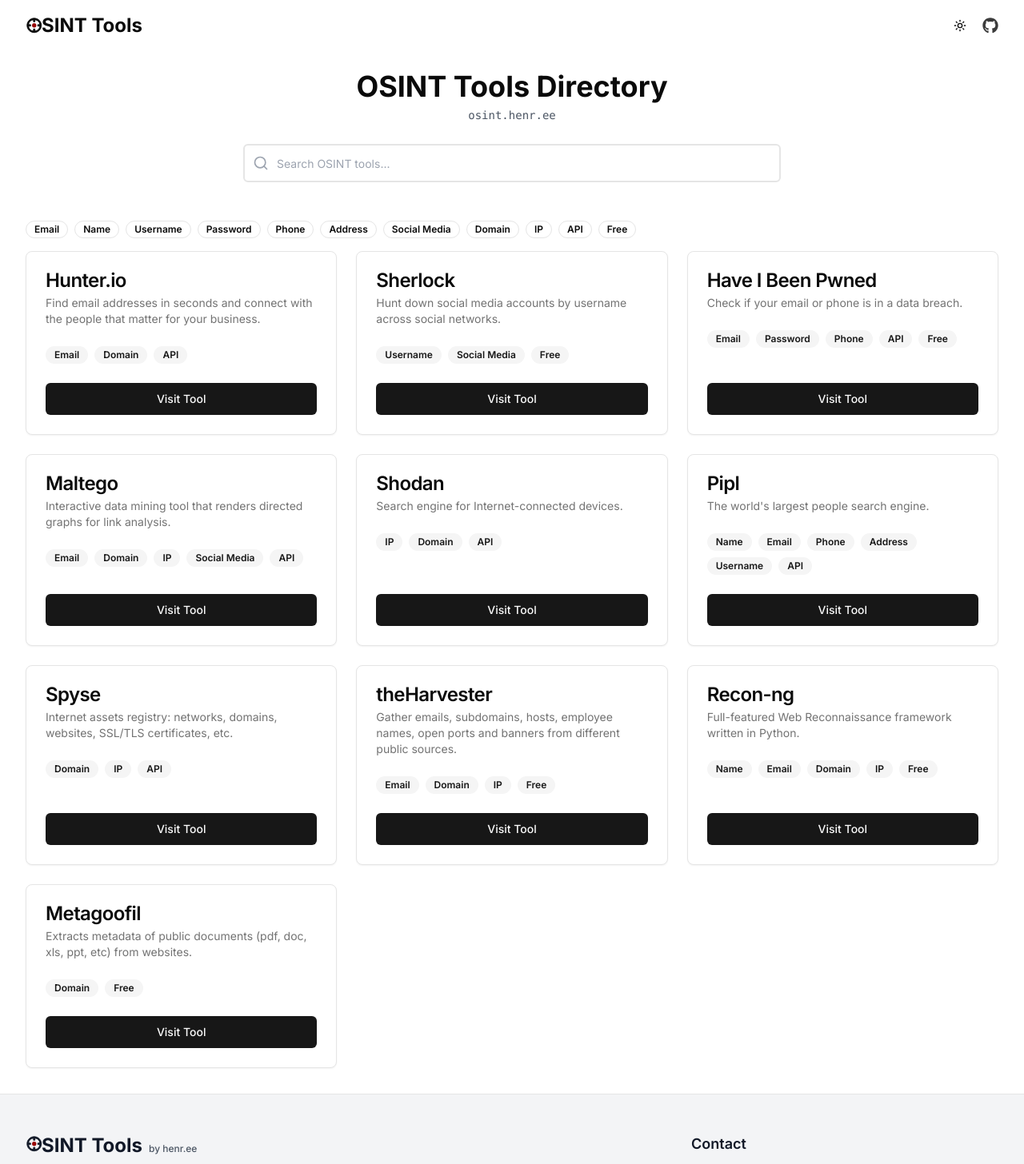
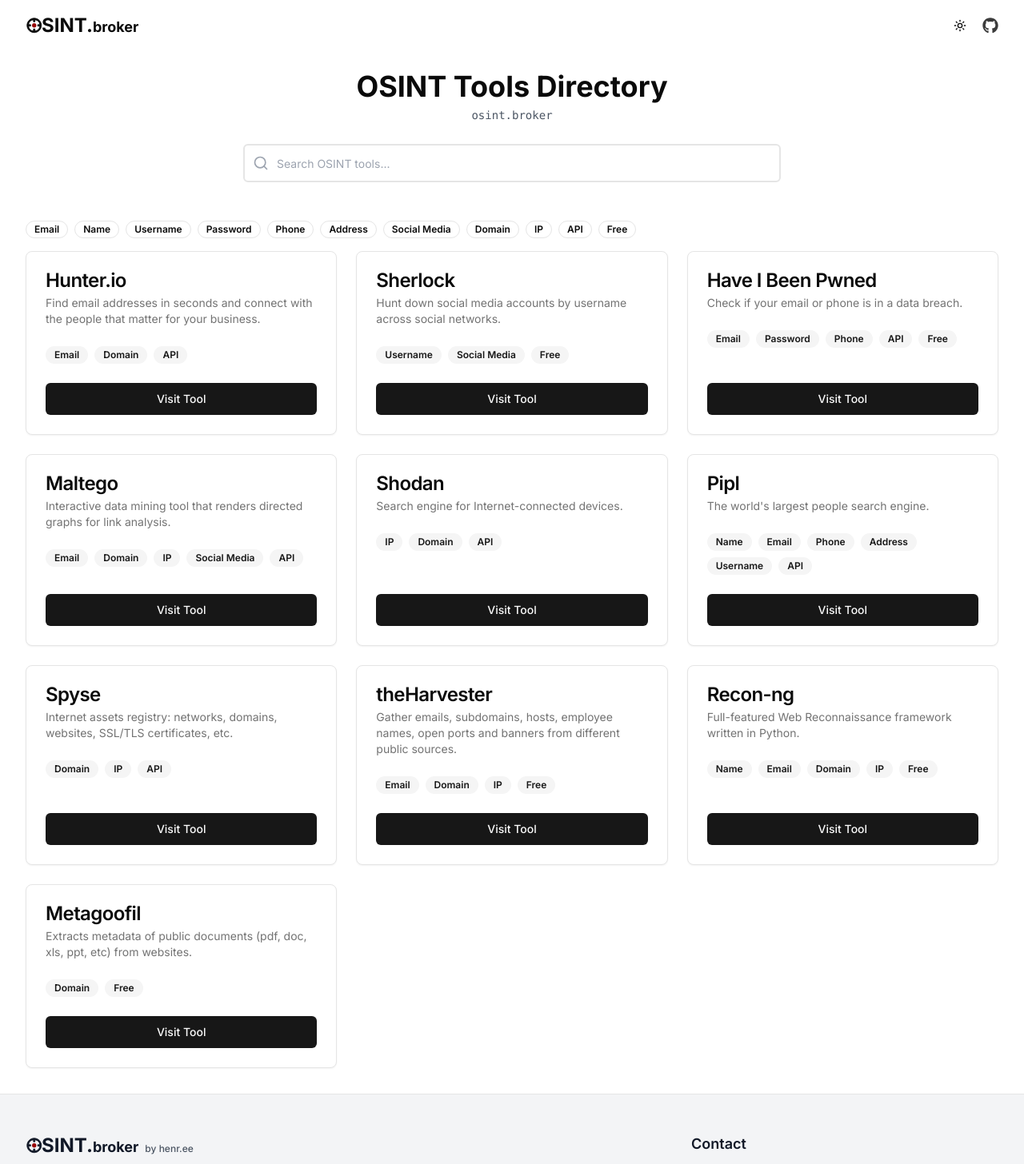
Before and after one commit to NoTrace-ai/osint-directory, a Next.js app: page / in a window 1280 px wide. Shown: the top 1456 px of the page at 80% size. Built offline with nearby package versions, Linux system fonts and the light colour scheme.

Commit message:
osint.broker

```diff
--- a/app/page.tsx
+++ b/app/page.tsx
@@ -1,6 +1,7 @@
 'use client'
 
 import { useState } from 'react'
+import Link from 'next/link'
 import { tools } from '@/app/data/tools'
 import ToolCard from '@/components/tool-card'
 import { ToolCategory } from '@/app/types/tool'
@@ -32,9 +33,11 @@
       <div className="container mx-auto px-4 sm:px-6 lg:px-8 py-8 mt-14">
         <div className="text-4xl font-bold mb-6 text-center">
           <h1 className='mb-[-12px]'>OSINT Tools Directory</h1>
-          <span className="text-sm font-medium font-mono text-gray-600 hover:text-gray-500">
-            osint.henr.ee
-          </span>
+          <Link href="/">
+            <span className="text-sm font-medium font-mono text-gray-600 hover:text-gray-500">
+              osint.broker
+            </span>
+          </Link>
         </div>
         <div className="max-w-2xl mx-auto">
           <SearchBar
--- a/components/footer.tsx
+++ b/components/footer.tsx
@@ -12,10 +12,10 @@
                 href="/"
                 className="text-2xl font-bold text-gray-900 dark:text-gray-100 hover:text-gray-700 dark:hover:text-gray-300 flex items-center"
               >
-                <span className="relative top-[-2px] mr-[-1.5px]">
+                <span className="relative top-[-0.55px] mr-[-1.5px]">
                   <Logo />
                 </span>
-                <span>SINT Tools</span>
+                <span>SINT.<span className="text-lg">broker</span></span>
               </Link>
               <Link
                 href="https://henr.ee"
--- a/components/header.tsx
+++ b/components/header.tsx
@@ -20,8 +20,8 @@
     >
       <div className="container mx-auto px-4 sm:px-6 lg:px-8">
         <div className="flex justify-between items-center h-16">
-          <Link href="/" className="text-2xl font-bold text-foreground hover:text-foreground/90 flex items-center">
-            <span className="mr-[-1.5px] relative -top-[0.5px]"><Logo /></span> SINT Tools
+          <Link href="/" className="text-2xl font-bold text-foreground hover:text-foreground/90 flex items-end">
+            <span className="mr-[-1.5px] relative -top-[5.4px]"><Logo /></span> SINT.<span className="text-lg">broker</span>
           </Link>
           <nav>
             <ul className="flex items-center space-x-2">
```
